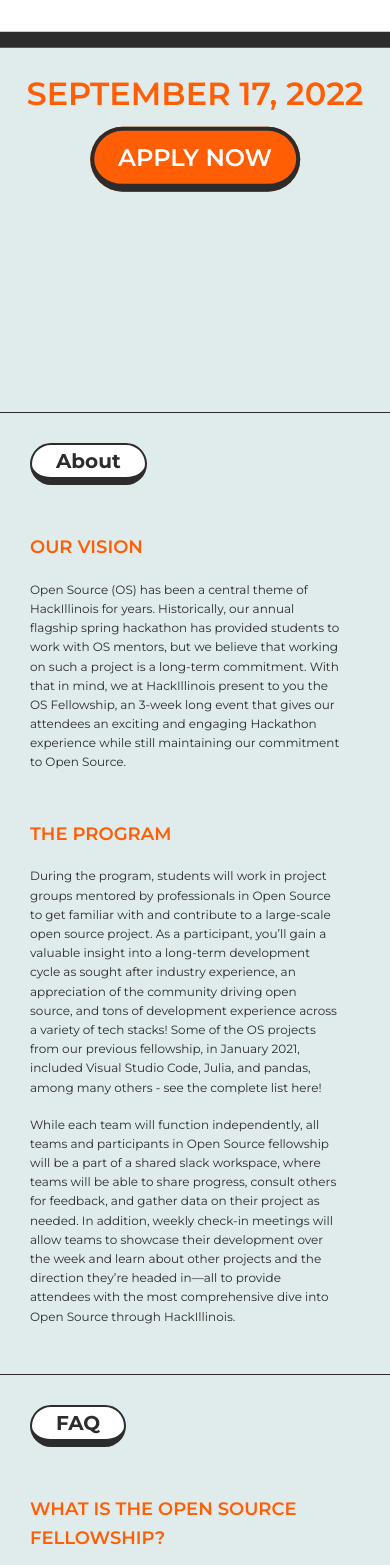
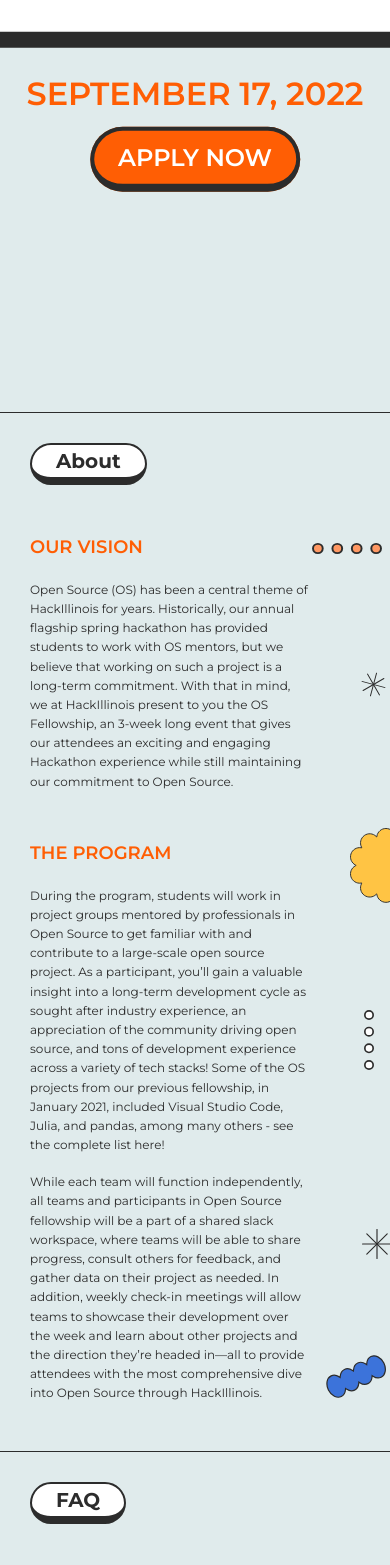
Before and after one commit to HackIllinois/hackstart-site, a React (Create React App) app: page / in a window 390 px wide. Shown: the part 432-1997 px from the top of the page. Built offline with nearby package versions, Linux system fonts and the light colour scheme.

Commit message:
add about shapes

```diff
--- a/src/index.css
+++ b/src/index.css
@@ -114,3 +114,8 @@ p {
     margin-bottom: 48px;
   }
 }
+
+/* Basic Components */
+.shape {
+  position: absolute;
+}
--- a/src/pages/Home/About/index.tsx
+++ b/src/pages/Home/About/index.tsx
@@ -1,9 +1,25 @@
 import React from 'react';
 import styles from './styles.module.scss';
+import clsx from 'clsx';
+
+import BLUE_CLOUD from 'assets/home/shapes/blue_cloud.svg';
+import YELLOW_FLOWER from 'assets/home/shapes/yellow_flower.svg';
+import LAME_STAR from 'assets/home/shapes/lame_star.svg';
+import ORANGE_FLOWER from 'assets/home/shapes/orange_flower.svg';
+import ORANGE_ELLIPSES from 'assets/home/shapes/orange_ellipses.svg';
+import WHITE_ELLIPSES from 'assets/home/shapes/white_ellipses.svg';
 
 const About: React.FC = () => (
   <section className={styles.about}>
-    <div className={styles.abstract}></div>
+    <div className={styles.abstract}>
+        <img className={clsx(styles.blueCloud, "shape")} src={BLUE_CLOUD} alt="" />
+        <img className={clsx(styles.yellowFlower, "shape")} src={YELLOW_FLOWER} alt="" />
+        <img className={clsx(styles.lameStar1, "shape")} src={LAME_STAR} alt="" />
+        <img className={clsx(styles.lameStar2, "shape")} src={LAME_STAR} alt="" />
+        <img className={clsx(styles.orangeFlower, "shape")} src={ORANGE_FLOWER} alt="" />
+        <img className={clsx(styles.orangeEllipses, "shape")} src={ORANGE_ELLIPSES} alt="" />
+        <img className={clsx(styles.whiteEllipses, "shape")} src={WHITE_ELLIPSES} alt="" />
+    </div>
     <div className={styles.text}>
       <h2 className="mb-large">About</h2>
       <h3 className="mb-small">Our Vision</h3>
--- a/src/pages/Home/About/styles.module.scss
+++ b/src/pages/Home/About/styles.module.scss
@@ -7,6 +7,7 @@
     }
 
     .abstract {
+        position: relative;
         flex: 0 0 40%;
 
         @media only screen and (max-width: 1100px) {
@@ -14,7 +15,7 @@
         }
 
         @media only screen and (max-width: 500px) {
-            flex: 0 0 50px;
+            flex: 0 0 80px;
         }
     }
 
@@ -35,4 +36,126 @@
             padding-right: 0;
         }
     }
+
+    .blueCloud {
+        left: 5%;
+        top: 10%;
+        width: 200px;
+
+        @media only screen and (max-width: 1100px) {
+            width: 100px;
+        }
+
+        @media only screen and (max-width: 500px) {
+            top: auto;
+            left: auto;
+            right: 5%;
+            bottom: 5%;
+            width: 60px;
+            transform: rotateY(180deg);
+        }
+    }
+
+    .yellowFlower {
+        left: 0%;
+        top: 45%;
+        width: 150px;
+
+        @media only screen and (max-width: 1100px) {
+            top: 40%;
+            left: 0;
+            width: 100px;
+        }
+
+        @media only screen and (max-width: 500px) {
+            left: auto;
+            top: 40%;
+            right: 0%;
+            width: 40px;
+            transform: rotateY(180deg);
+        }
+    }
+
+    .lameStar1 {
+        height: 100px;
+        width: 100px;
+        top: 35%;
+        right: 10%;
+
+        @media only screen and (max-width: 1100px) {
+            top: 65%;
+            right: 10%;
+            height: 50px;
+            width: 50px;
+        }
+
+        @media only screen and (max-width: 500px) {
+            top: auto;
+            bottom: 17.5%;
+            right: -2.5%;
+            width: 30px;
+        }
+    }
+
+    .lameStar2 {
+        height: 60px;
+        width: 60px;
+        top: 50%;
+        right: 30%;
+        transform: rotateZ(15deg);
+
+        @media only screen and (max-width: 1100px) {
+            top: 25%;
+            right: 10%;
+            height: 40px;
+            width: 40px;
+        }
+
+        @media only screen and (max-width: 500px) {
+            top: 25%;
+            right: 5%;
+            width: 25px;
+            height: 25px;
+        }
+    }
+
+    .orangeFlower {
+        height: 140px;
+        width: 140px;
+        top: 75%;
+        right: 15%;
+
+        @media only screen and (max-width: 1100px) {
+            top: 80%;
+            left: 40%;
+            height: 80px;
+            width: 80px;
+        }
+
+        @media only screen and (max-width: 500px) {
+            display: none;
+        }
+    }
+
+    .orangeEllipses {
+        display: none;
+
+        @media only screen and (max-width: 500px) {
+            display: inline;
+            top: 12.5%;
+            right: 10%;
+            width: 70px;
+        }
+    }
+
+    .whiteEllipses {
+        display: none;
+
+        @media only screen and (max-width: 500px) {
+            display: inline;
+            top: 57.5%;
+            right: 20%;
+            width: 12.5%;
+        }
+    }
 }
```
